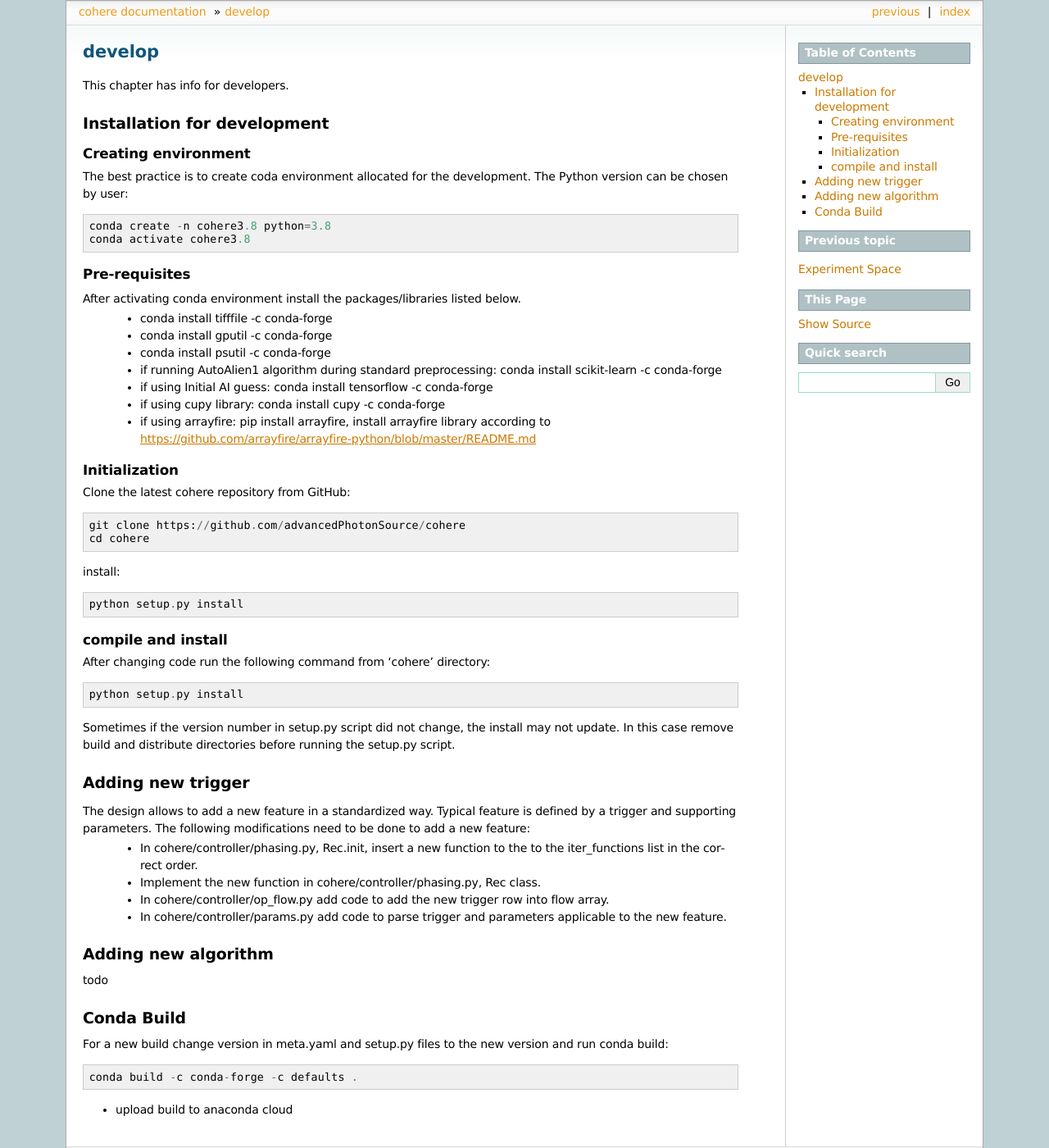
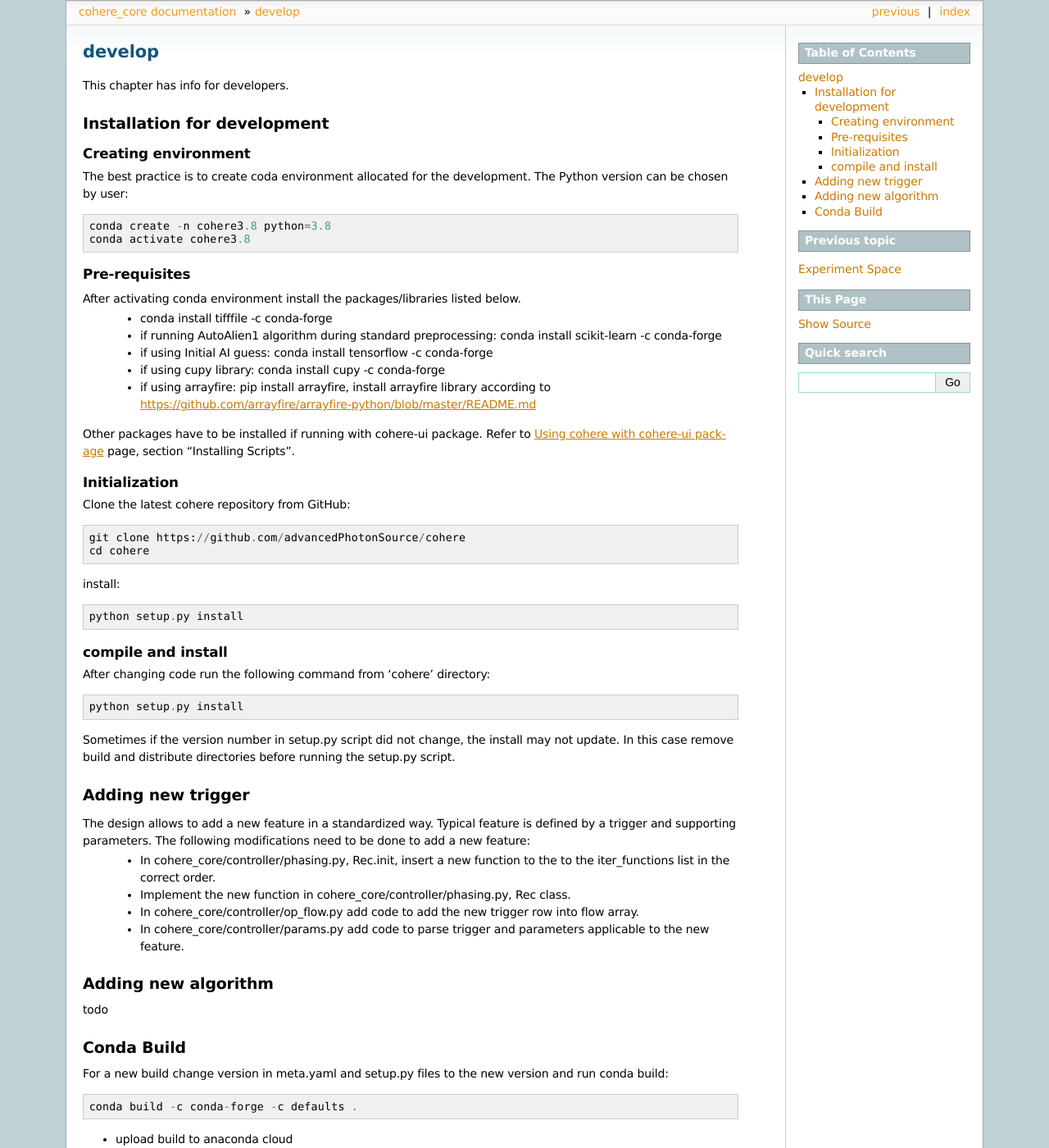
Before and after one commit to AdvancedPhotonSource/cohere, a Sphinx documentation site: the page built from docs/source/for_developers.rst, in a window 1280 px wide and 1400 px high. Shown: the whole window at 82% size. Built offline with Sphinx 7.4.7, drawn with Linux system fonts in a browser that asks for light colours; some of the changed text lies outside the part shown.

Commit message:
changed cohere to cohere-core

```diff
--- a/docs/source/api_standard_preprocess.rst
+++ b/docs/source/api_standard_preprocess.rst
@@ -1,5 +1,5 @@
 =======================
 Standard Preprocess API
 =======================
-.. automodule:: cohere.standard_preprocess
+.. automodule:: cohere_core.standard_preprocess
    :members:
--- a/docs/source/api_utils.rst
+++ b/docs/source/api_utils.rst
@@ -1,7 +1,7 @@
 =========
 Utils API
 =========
-.. automodule:: cohere.config_verifier
+.. automodule:: cohere_core.config_verifier
    :members:
-.. automodule:: cohere.utils
+.. automodule:: cohere_core.utils
    :members:
--- a/docs/source/conf.py
+++ b/docs/source/conf.py
@@ -18,7 +18,7 @@ sys.path.insert(0, os.path.abspath('../..'))
 
 # -- Project information -----------------------------------------------------
 
-project = 'cohere'
+project = 'cohere_core'
 copyright = '2020, Barbara Frosik, Ross Harder'
 author = 'Barbara Frosik, Ross Harder'
 
@@ -62,6 +62,6 @@ html_theme = 'sphinxdoc'
 # so a file named "default.css" will overwrite the builtin "default.css".
 #html_static_path = ['_static']
 
-autodoc_mock_imports = ['tifffile','scipy', 'gputil', 'functools', 'stat', 'logging']
+autodoc_mock_imports = ['tifffile', 'scipy']
 
 master_doc = 'index'
--- a/docs/source/for_developers.rst
+++ b/docs/source/for_developers.rst
@@ -18,12 +18,11 @@ Pre-requisites
 ++++++++++++++
 After activating conda environment install the packages/libraries listed below.
     - conda install tifffile -c conda-forge
-    - conda install gputil -c conda-forge
-    - conda install psutil -c conda-forge
     - if running AutoAlien1 algorithm during standard preprocessing: conda install scikit-learn -c conda-forge
     - if using Initial AI guess: conda install tensorflow -c conda-forge
     - if using cupy library: conda install cupy -c conda-forge
     - if using arrayfire: pip install arrayfire, install arrayfire library according to https://github.com/arrayfire/arrayfire-python/blob/master/README.md
+Other packages have to be installed if running with cohere-ui package. Refer to :ref:`use` page, section "Installing Scripts".
 
 Initialization
 ++++++++++++++
@@ -51,10 +50,10 @@ After changing code run the following command from 'cohere' directory:
 Adding new trigger
 ==================
 The design allows to add a new feature in a standardized way. Typical feature is defined by a trigger and supporting parameters. The following modifications need to be done to add a new feature:
-    - In cohere/controller/phasing.py, Rec.init, insert a new function to the to the iter_functions list in the correct order.
-    - Implement the new function in cohere/controller/phasing.py, Rec class.
-    - In cohere/controller/op_flow.py add code to add the new trigger row into flow array.
-    - In cohere/controller/params.py add code to parse trigger and parameters applicable to the new feature.
+    - In cohere_core/controller/phasing.py, Rec.init, insert a new function to the to the iter_functions list in the correct order.
+    - Implement the new function in cohere_core/controller/phasing.py, Rec class.
+    - In cohere_core/controller/op_flow.py add code to add the new trigger row into flow array.
+    - In cohere_core/controller/params.py add code to parse trigger and parameters applicable to the new feature.
 
 Adding new algorithm
 ====================
--- a/docs/source/installation.rst
+++ b/docs/source/installation.rst
@@ -15,7 +15,7 @@ To create and activate the environment run the commands below::
 
 then run the installation command::
 
-    conda install cohere -c bfrosik -c conda-forge
+    conda install cohere_core -c bfrosik -c conda-forge
 
 The cohere package can be run as installed running on numpy library. Other available libraries are cupy and arrayfire.
 User has to intall the library of his choice.
@@ -30,4 +30,4 @@ if using arrayfire library::
 
 and install arrayfire library according to https://github.com/arrayfire/arrayfire-python/blob/master/README.md
 
-Cohere package does not install python packages used by user's scripts in cohere-ui package. If planning to use the scripts the following packages need to be installed:
+Cohere-core package does not install python packages used by user's scripts in cohere-ui package. If planning to use the scripts Refer to :ref:`use` page, section "Installing Scripts".
--- a/meta.yaml
+++ b/meta.yaml
@@ -1,5 +1,5 @@
 package:
-  name: cohere
+  name: cohere_core
   version: "2.3"
 
 source:
@@ -16,11 +16,9 @@ requirements:
   run:
     - python=3.8
     - numpy
-    - gputil
     - tensorflow
     - scikit-learn
     - tifffile
-    - psutil
 
 about:
   home: https://github.com/advancedPhotonSource/cohere
--- a/setup.py
+++ b/setup.py
@@ -2,7 +2,7 @@ import setuptools
 
 
 setuptools.setup(
-      name='cohere',
+      name='cohere_core',
       author = 'Barbara Frosik, Ross Harder',
       author_email = 'bfrosik@anl.gov',
       url='https://github.com/advancedPhotonSource/cohere',
```
Also changed, not shown: docs/source/api_phasing.rst (+4 -4 lines), 8 other files.
